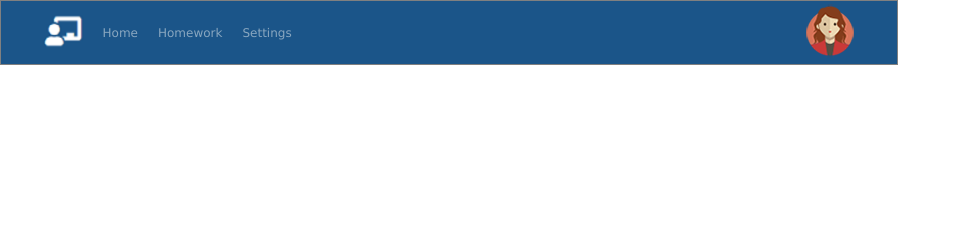
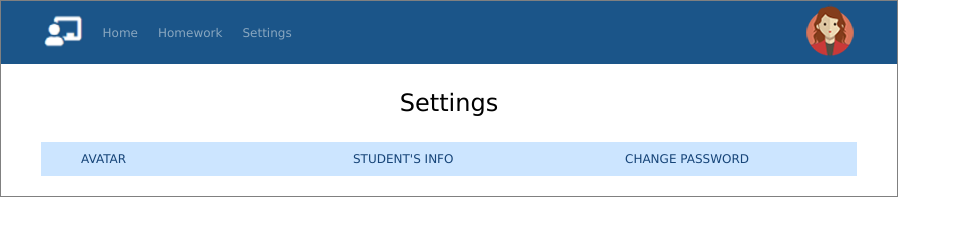
Before and after one commit to natalyaluchenkova/Homework, a plain HTML site: page index.html in a window 1280 px wide. Shown: the whole page, without its empty margins (0-961 px from the left). Drawn offline with Linux system fonts and the light colour scheme.

Commit message:
Version02

```diff
--- a/index.html
+++ b/index.html
@@ -7,14 +7,25 @@
 	<link rel="stylesheet" href="styles.css">
 </head>
 <body>
-	<div>
-		<ol>
+	<div class='wrapper'>
+		<ol class='head'>
 			<li><img src="img/men.png" alt="alt"></li>
 			<li><a href="#">Home</a></li>
 			<li><a href="#">Homework</a></li>
 			<li><a href="#">Settings</a></li>
 			<li><img src="img/av_64.png" alt="alt"></li>
 		</ol>
+		<div class='main'>
+			<h1>Settings</h1>
+			<ol class="blue">
+				<li><a href="#">avatar</a></li>
+				<li><a href="#">student's info</a></li>
+				<li><a href="#">change password</a></li>
+			</ol>
+
+
+		</div>
+
 	</div>
 
 </body>
--- a/styles.css
+++ b/styles.css
@@ -1,14 +1,14 @@
-body, ol, ol li, div{
+body, ol, ol li, div, h1{
 	margin: 0;
 	padding: 0;
 }
-div{
+.wrapper{
 	width: 70%;
 	border: 1px solid grey;
 	font-family: Verdana;
 	font-size: 12px;
 }
-ol{
+.head{
 	display: flex;
 	background-color: #1b5589;
 	align-items: center;
@@ -17,18 +17,43 @@ ol{
 ol li{
 	list-style-type: none;
 }
-ol li:last-child{
+.head li:last-child{
 	width: 70%;
 	text-align: right;
 }
-ol li a{
+.head li a{
 	text-decoration: none;
 	color: #89a7c0;
 	padding: 10px;
 }
-ol li a:hover{
+.head li a:hover{
 	color: white;
 }
-ol li:first-child img{
+.head li:first-child img{
 	width: 85%;
 }
+.main{
+	padding: 25px 40px 20px 40px;
+}
+h1{
+	font-weight: normal;
+	text-align: center;
+	margin-bottom: 25px;
+}
+.blue{
+	display: flex;
+
+}
+.blue li{
+	width: 33.33%;
+	text-transform: uppercase;
+	background-color: #cce5ff;
+	padding: 10px 40px;
+}
+.blue li a{
+	color: #164478;
+	text-decoration: none;
+}
+.blue li a:hover{
+	text-decoration: underline;
+}
```
